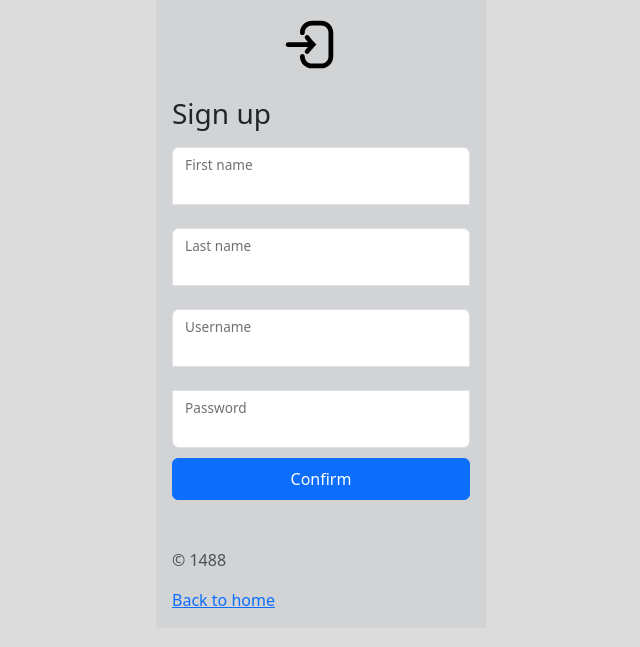
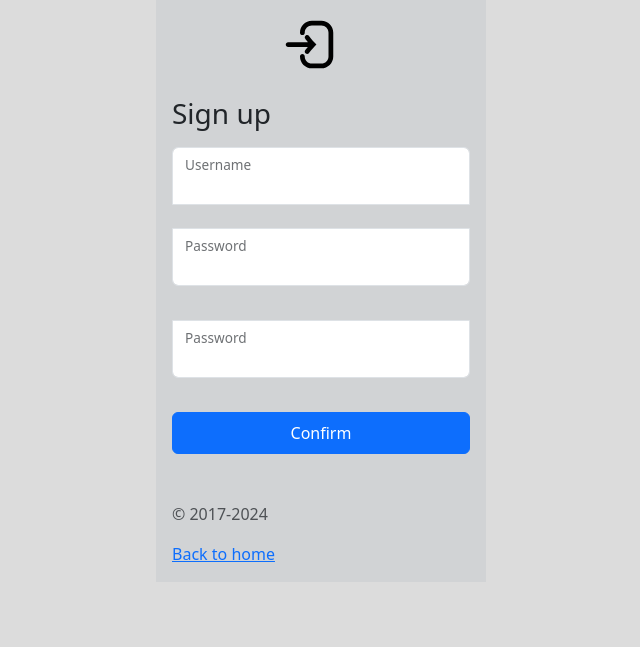
Before and after one commit to Kifoe/Flask_Quick_Start, a Flask app: page /register in a window 1280 px wide. Shown: the part 57-704 px from the top of the page, without its empty margins (319-959 px from the left). Run offline with Flask 3, Linux system fonts and the light colour scheme.

Commit message:
Last Fix in login and register validation

```diff
--- a/forms/registration_form.py
+++ b/forms/registration_form.py
@@ -2,9 +2,12 @@ from wtforms import Form, BooleanField, StringField, PasswordField, validators
 
 
 class RegistrationForm(Form):
-    first_name = StringField('First_name', [validators.Length(min=4, max=15)])
-    last_name = StringField('Last_name', [validators.Length(min=4, max=15)])
-    username = StringField('Username', [validators.Length(min=4, max=25)])
+    username = StringField('Username', [
+        validators.Length(min=4, max=25),
+        validators.DataRequired()
+    ])
     password = PasswordField('New Password', [
         validators.DataRequired(),
+        validators.EqualTo('confirm', message='Passwords must match')
     ])
+    confirm = PasswordField('Repear password')
--- a/templates/_base.html
+++ b/templates/_base.html
@@ -30,6 +30,19 @@
       </ul>
     </div>
   </nav>
+    <div>
+        <header>
+            {% with messages = get_flashed_messages(with_categories=true) %}
+              {% if messages %}
+                <ul class=flashes>
+                {% for category, message in messages %}
+                  <li class="{{ category }}">{{ message }}</li>
+                {% endfor %}
+                </ul>
+              {% endif %}
+            {% endwith %}
+        </header>
+    </div>
 {% block content %}{% endblock %}
  <script src="https://cdn.jsdelivr.net/npm/bootstrap@5.3.3/dist/js/bootstrap.bundle.min.js" integrity="sha384-YvpcrYf0tY3lHB60NNkmXc5s9fDVZLESaAA55NDzOxhy9GkcIdslK1eN7N6jIeHz" crossorigin="anonymous"></script>
 </body>
--- a/templates/register.html
+++ b/templates/register.html
@@ -1,48 +1,34 @@
 {% extends 'home.html' %}
 {% block content %}
 <main class="form-signin w-100 m-auto">
-  <form method="post">
+   <form method="post">
     <img class="mb-4" src="{{ url_for('static', filename='assets/images/login-svgrepo-com.svg') }}" alt="" width="275" height="57">
     <h1 class="h3 mb-3 fw-normal">Sign up</h1>
 
       <div class="form-floating">
-      <input type="text" name="first_name" class="form-control" id="first_name" required>
-      <label for="first_name">First name</label><br>
+      <input type="text" name="username" class="form-control" id="username" >
+      <label for="username">Username</label><br>
       {% for error in form.username.errors %}
       <div class="alert alert-danger">
         {{ error }}
       </div>
         {% endfor %}
       <div class="form-floating">
-      <input type="text" name="last_name" class="form-control" id="Last_name" >
-      <label for="last_name">Last name</label><br>
-      {% for error in form.username.errors %}
+      <input type="password" name="password" class="form-control" id="password" >
+      <label for="password">Password</label><br>
+      {% for error in form.password.errors %}
       <div class="alert alert-danger">
         {{ error }}
       </div>
         {% endfor %}
 
     <div class="form-floating">
-      <input type="text" name="username" class="form-control" id="username" >
-      <label for="username">Username</label><br>
-      {% for error in form.username.errors %}
-      <div class="alert alert-danger">
-        {{ error }}
-      </div>
-      {% endfor %}
-    <div class="form-floating">
-      <input type="password" class="form-control" id="password" name="password" >
-      <label for="password">Password</label>
-      {% for error in form.password.errors %}
-      <div class="alert alert-danger">
-        {{ error }}
-      </div>
-        {% endfor %}
-    </div>
+      <input type="password" name="confirm" class="form-control" id="confirm">
+      <label for="confirm" >Password</label><br>
 
     <button class="btn btn-primary w-100 py-2" type="submit">Confirm</button>
-    <p class="mt-5 mb-3 text-body-secondary">&copy; 1488</p>
+    <p class="mt-5 mb-3 text-body-secondary">&copy; 2017-2024</p>
       <a href="{{ url_for('home') }}">Back to home</a>
-  </form>
- </main>
+   </form>
+</main>
 {% endblock %}
```
